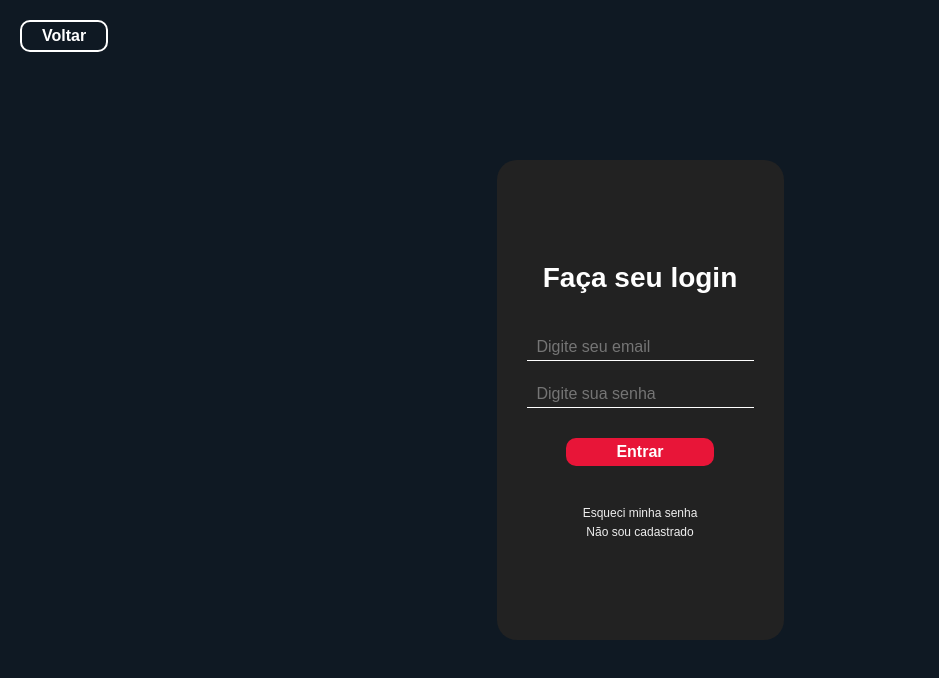
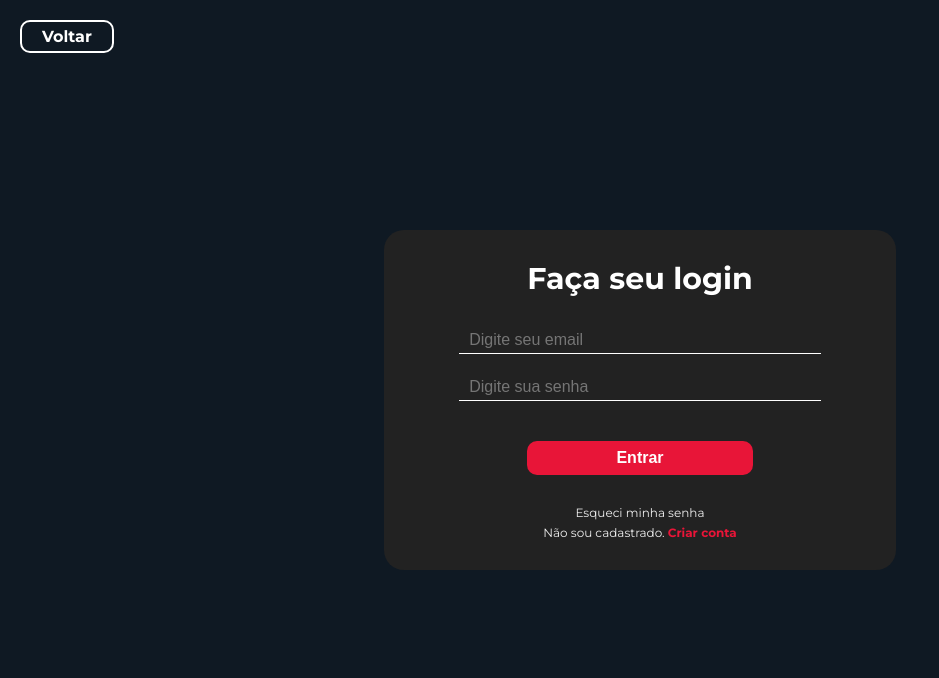
Before and after one commit to Jamajal/Cataloguer, a React (Vite) app in the folder frontend/: page /login in a window 1280 px wide. Shown: the top 678 px of the page, without its empty margins (0-939 px from the left). Built offline with nearby package versions, Linux system fonts and the light colour scheme.

Commit message:
Updating login and changing font

```diff
--- a/frontend/index.html
+++ b/frontend/index.html
@@ -3,8 +3,11 @@
   <head>
     <meta charset="UTF-8" />
     <link rel="icon" type="image/svg+xml" href="/vite.svg" />
+    <link rel="preconnect" href="https://fonts.googleapis.com">
+    <link rel="preconnect" href="https://fonts.gstatic.com" crossorigin>
+    <link href="https://fonts.googleapis.com/css2?family=Merriweather:wght@400;700&family=Montserrat:wght@300;400;500;700&display=swap" rel="stylesheet">
     <meta name="viewport" content="width=device-width, initial-scale=1.0" />
-    <title>Vite + React</title>
+    <title>BlazeHack</title>
   </head>
   <body>
     <div id="root"></div>
--- a/frontend/src/pages/Login/StyledLogin.jsx
+++ b/frontend/src/pages/Login/StyledLogin.jsx
@@ -29,15 +29,15 @@
 
 
     .login-box{
-        padding: 30px 30px;
+        padding: 30px;
 
         display: flex;
         flex-direction: column;
         align-items: center;
-        justify-content: center;
-        gap: 40px;
+        gap: 30px;
 
-        height: 60%;
+        height: auto;
+        width: 40%;
 
         background-color: #222;
         border: none;
@@ -45,11 +45,13 @@
     }
 
     .login-box > h2{
-        font-size: 28px;
+        font-size: 30px;
         color: white;
     }
 
     .login-box > form{
+        width: 100%;
+
         display: flex;
         flex-direction: column;
         align-items: center;
@@ -57,6 +59,8 @@
     }
 
     .login-box > form > input{
+        width: 80%;
+
         font-family: Arial, Helvetica, sans-serif;
         padding: 4px 10px;
         font-weight: 500;
@@ -65,13 +69,12 @@
         background-color: transparent;
         border: none;
         border-bottom: 1px solid white;
-
     }
 
     .login-box > form > input[type="button"]{
-        width: 65%;
-        margin-top: 10px;
-        padding: 5px 10px;
+        width: 50%;
+        margin-top: 20px;
+        padding: 8px 10px;
 
         font-weight: 700;
         font-size: 16px;
@@ -83,6 +86,7 @@
     }
 
     .login-box > .problems{
+
         display: flex;
         flex-direction: column;
         align-items: center;
@@ -96,7 +100,48 @@
         cursor: pointer;
     }
 
+    .login-box > .problems > p > span{
+        font-weight: 700;
+        color: #E81538;
+    }
+
+    .login-box > .problems > p > span:hover{
+        text-shadow: 0 0 5px #E81538;
+    }
+
     .login-box > .problems > p:hover{
-        text-shadow: 0 0 3px white;
+    }
+
+    @media (max-width: 767px){
+        .login-box{
+            width: 70%;
+            height: 50%;
+            padding: 0 20px;
+            justify-content: center;
+            gap: 20px;
+        }
+
+        .login-box > h2{
+            font-size: 24px;
+            text-align: center;
+        }
+
+        .login-box > form > input{
+            width: 90%;
+            font-size: 12px;
+        }
+
+        .login-box > form > input[type="button"]{
+            margin-top: 10px;
+            width: 45%;
+        }
+
+        .login-box > .problems > p{
+            font-size: 10px;
+        }
+
+        .login-box > .problems > p:hover{
+            text-shadow: 0 0 5px white;
+        }
     }
 `
--- a/frontend/src/pages/Login/index.jsx
+++ b/frontend/src/pages/Login/index.jsx
@@ -18,7 +18,7 @@
                 </form>
                 <div className="problems">
                     <p>Esqueci minha senha</p>
-                    <p>Não sou cadastrado</p>
+                    <p>Não sou cadastrado. <span>Criar conta</span></p>
                 </div>
             </div>
         </StyledLogin>
--- a/frontend/src/styles/global.css
+++ b/frontend/src/styles/global.css
@@ -2,7 +2,8 @@
     margin: 0;
     padding: 0;
     box-sizing: border-box;
-    font-family: Arial, Helvetica, sans-serif;
+    font-family: 'Montserrat', sans-serif;
+    /* font-family: Arial, Helvetica, sans-serif; */
 }
 
 body {
```
